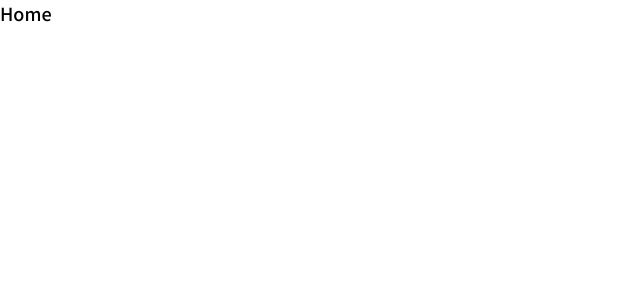
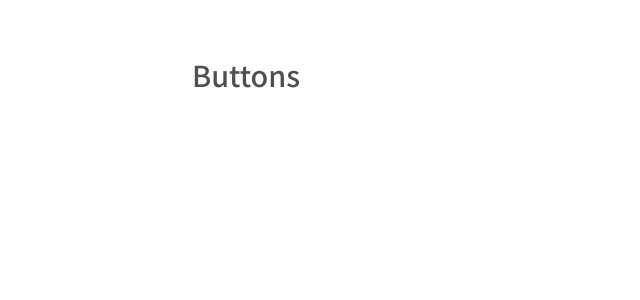
Before and after one commit to bpa03/buttons-components, a React (Create React App) app: page / in a window 1280 px wide. Shown: the top 300 px of the page, without its empty margins (0-640 px from the left). Built offline with nearby package versions, Linux system fonts and the light colour scheme.

Commit message:
Basic layout of home created

```diff
--- a/src/App.js
+++ b/src/App.js
@@ -1,4 +1,4 @@
-import { Home } from './components/views/Home.jsx';
+import { Home } from './components/views/Home/Home.jsx';
 
 export const App = () => {
   return (
--- a/src/components/styles/index.css
+++ b/src/components/styles/index.css
@@ -1,7 +1,9 @@
 @import url('https://fonts.googleapis.com/css2?family=Noto+Sans+JP:wght@100;300;400;500;700&display=swap');
+@import url('https://fonts.googleapis.com/css2?family=Poppins:wght@100;300;400;500;600&display=swap');
 
 :root {
   --font-noto-jp: 'Noto Sans JP', sans-serif;
+  --font-poppins: 'Poppins', sans-serif;
   --font-size: 18px;
 }
 
@@ -20,3 +22,7 @@ html {
   margin:0;
   padding:0;
 }
+
+h1, h2, h3, h4, h5, h6 {
+
+}
--- a/src/components/views/Home.jsx
+++ /dev/null
@@ -1,9 +0,0 @@
-import React from 'react'
-
-export const Home = () => {
-  return (
-    <div>
-      Home
-    </div>
-  )
-}
--- /dev/null
+++ b/src/components/views/Home/Home.jsx
@@ -0,0 +1,17 @@
+import React from "react";
+
+import {
+  Title,
+  Container,
+  Row,
+  Wrapper } from "./Styles";
+
+export const Home = () => {
+  return (
+    <Container>
+      <Title>
+        Buttons
+      </Title>
+    </Container>
+  );
+};
--- /dev/null
+++ b/src/components/views/Home/Styles.js
@@ -0,0 +1,25 @@
+import styled from 'styled-components';
+
+export const Container = styled.div`
+  width: 70%;
+  padding: 3em 0;
+  margin: 0 auto;
+`
+export const Title = styled.h1`
+  font-size: 1.6em;
+  font-weight: 500;
+  font-style: normal;
+  color: #4F4F4F;
+`;
+
+export const Row = styled.div`
+  display: flex;
+  flex-direction: row;
+`
+
+export const Wrapper = styled.div`
+  display: flex;
+  flex-direction: column;
+  width: 100%;
+  height: auto;
+`
```
